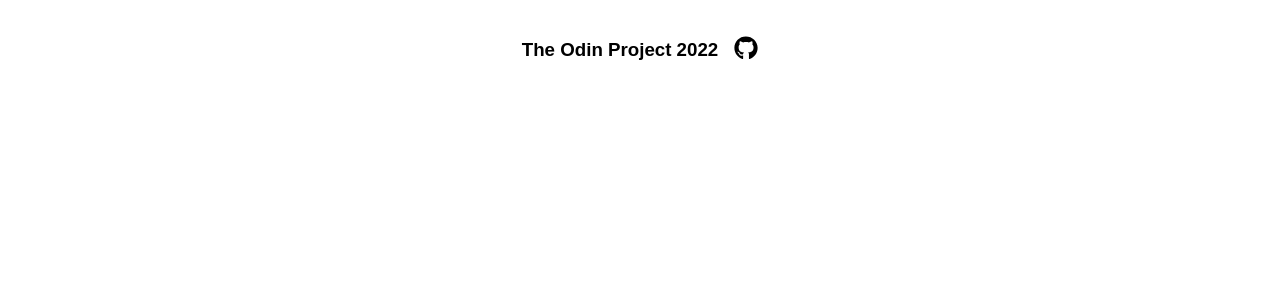
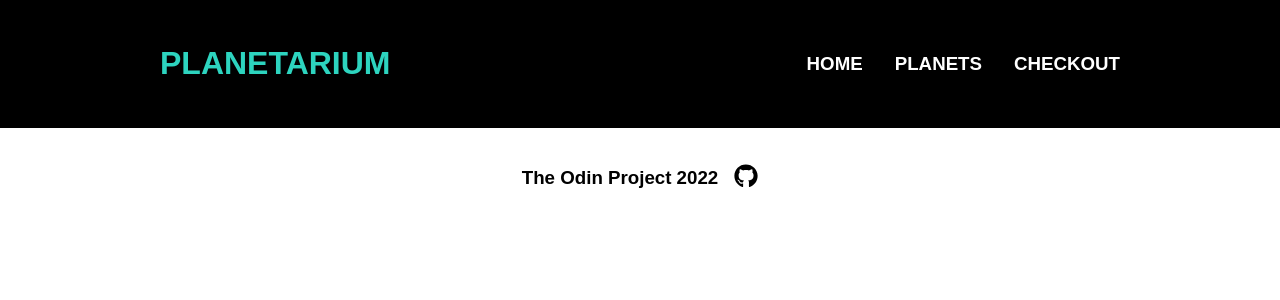
Before and after one commit to warithad/shopping-cart, a React (Create React App) app: page / in a window 1280 px wide. Shown: the top 300 px of the page. Built offline with nearby package versions, Linux system fonts and the light colour scheme.

Commit message:
Style Header and Footer components

```diff
--- a/src/components/Footer.js
+++ b/src/components/Footer.js
@@ -19,7 +19,10 @@ const FooterContainer = styled.div`
     gap: 1rem;
     font-family: Arial;
     padding: 20px 0;
-    transition: transform 1s;
+
+    a{
+        transition: 1s;
+    }
 
     a:hover{
         transform: rotateX(360deg);
--- a/src/components/Header.js
+++ b/src/components/Header.js
@@ -1,6 +1,42 @@
+import styled from "styled-components";
 
 const Header =()=>{
-
+    return (
+        <HeaderWrapper>
+            <h1>PLANETARIUM</h1>
+            <div>
+                <h3>HOME</h3>
+                <h3>PLANETS</h3>
+                <h3>CHECKOUT</h3>
+            </div>
+        </HeaderWrapper>
+    )
 }
 
+const HeaderWrapper = styled.div`
+    display: flex;
+    align-items: center;
+    justify-content: space-between;
+    padding: 1.5rem 10rem;
+    font-family: arial;
+    color: #2dd4bf;
+    background-color: black;
+
+
+    div{
+        display: flex;
+        align-items: center;
+        color: white;
+        gap: 2rem;
+    }
+
+    h3{
+        transition: 2s;
+    }
+
+    h3:hover{
+        letter-spacing: 0.3em;
+    }
+
+`
 export default Header;
```
